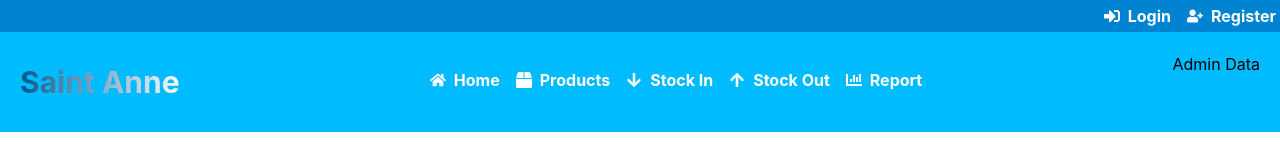
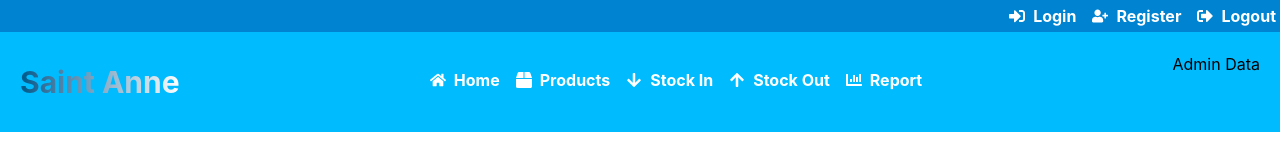
Before and after one commit to niyomugaboetiene/Ecole-Primaire-Sainte-Anne, a React app in the folder frontend/: page /footer in a window 1280 px wide. Shown: the top 160 px of the page. Built offline with nearby package versions, Linux system fonts and the light colour scheme; the HTML template or start-up script is replaced by a standard one.

Commit message:
First commit of EPSA

```diff
--- a/frontend/src/components/dashboard/Footer.jsx
+++ b/frontend/src/components/dashboard/Footer.jsx
@@ -37,7 +37,7 @@ const Footer = () => {
                 </div>
                </div>
             </div>
-            <hr className="text-gray-500 -mt-0 "/>
+            <hr className="text-gray-500 mt-0 "/>
             <div className="mt-2">
                 <p className="text-white text-center -mt-1 font-bold">&copy; 2026. All right reserved</p>
             </div>
--- a/frontend/src/components/dashboard/NavBar.jsx
+++ b/frontend/src/components/dashboard/NavBar.jsx
@@ -1,13 +1,29 @@
-import { FaHome,FaChartBar, FaBox, FaArrowDown, FaArrowUp, FaSignInAlt, FaUserPlus } from "react-icons/fa";
-import { Link } from "react-router-dom";
+import axios from "axios";
+import { FaHome,FaChartBar, FaBox, FaArrowDown, FaArrowUp, FaSignInAlt, FaUserPlus, FaSignOutAlt } from "react-icons/fa";
+import { Link, useNavigate } from "react-router-dom";
 
 const NavBar = () => {
+
+    const navigate = useNavigate();
+        const handleLoguout = async() => {
+            try {
+                await axios.post('http://localhost:5000/auth/logout', {}, { withCredentials: true });
+                alert("Logged out successfully");
+
+                setTimeout(() => {
+                   navigate('/auth/login');
+                }, 2000);
+            } catch (err) {
+                console.error(err);
+            }
+        }
     return (
         <div className="fixed top-0 left-0 right-0 ">
           <div className="bg-sky-600">
                  <div className="p-1 flex justify-end gap-4">
                     <Link className="flex gap-2 justify-center items-center text-white font-bold hover:scale-105 transition duration-200" to={'/auth/login'}><FaSignInAlt /> Login</Link>
                     <Link className="flex gap-2 justify-center items-center text-white font-bold hover:scale-105 transition duration-200" to={'/auth/register'}><FaUserPlus />Register</Link>
+                    <button className="flex gap-2 justify-center items-center text-white font-bold hover:scale-105 transition duration-200" onClick={handleLoguout}><FaSignOutAlt />Logout</button>
                  </div>
           </div>
         <div className="bg-sky-400 p-5 h-25">
```
